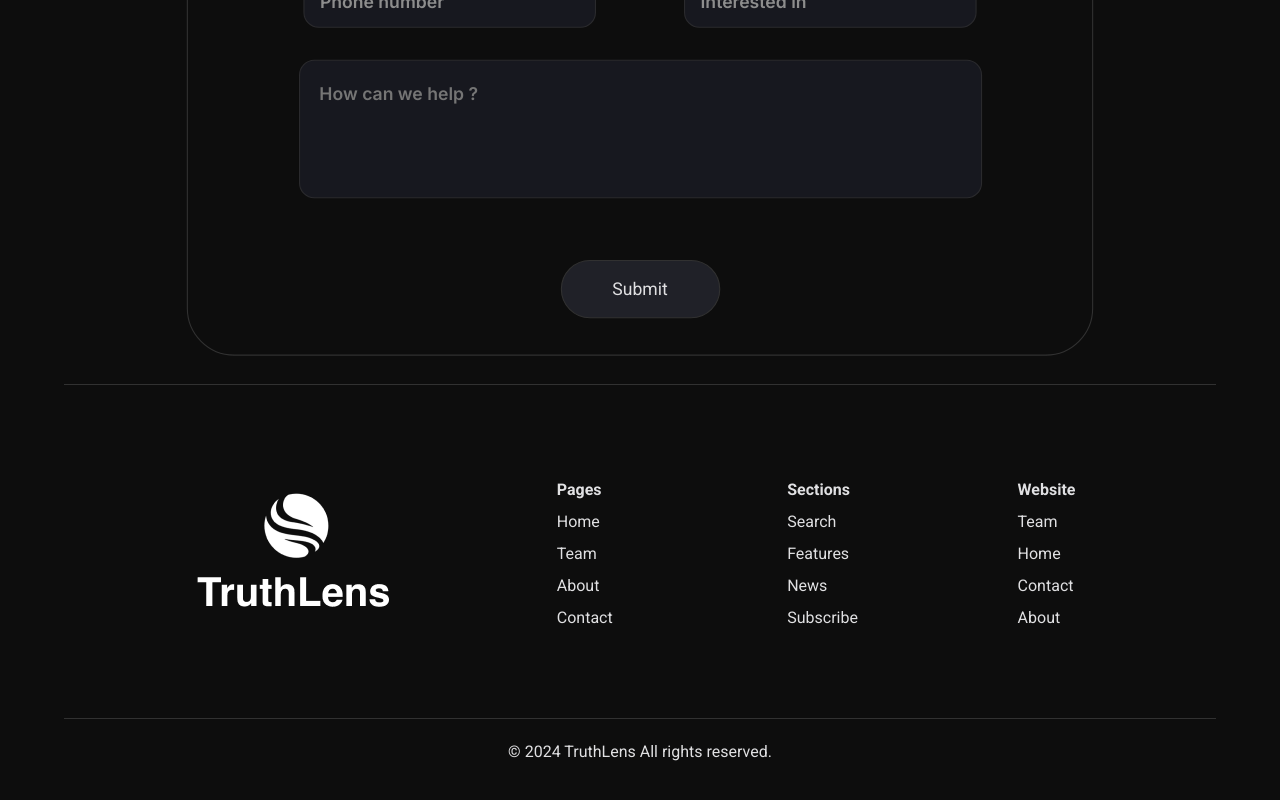
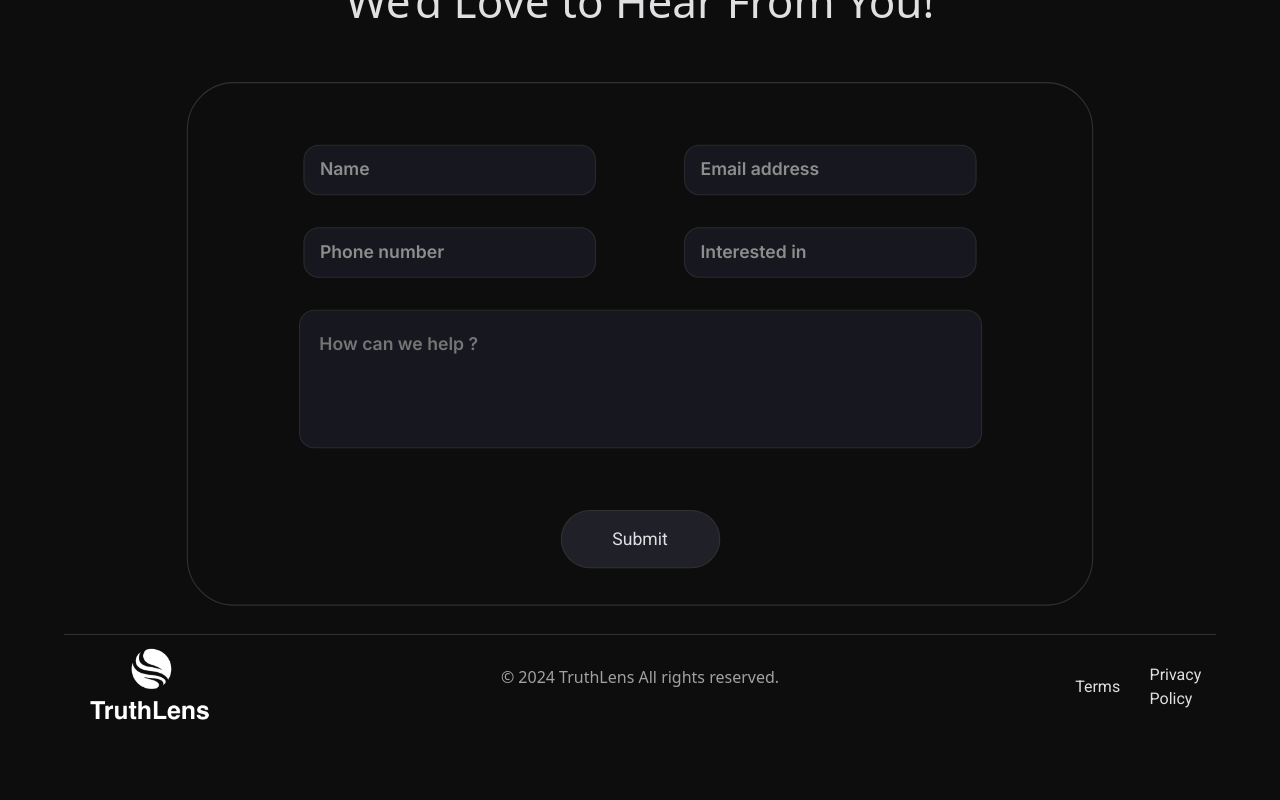
Before and after one commit to prasxor/Hackathon_main_desgn, a React (Vite) app in the folder HackathonDesign/: page /contact in a window 1280 px wide. Shown: the part 308-1108 px from the top of the page. After the commit the page ends 1052 px from the top, so only its background shows below. Built offline with nearby package versions, Linux system fonts and the light colour scheme.

Commit message:
updated upto fixing refresh btn and footer

```diff
--- a/HackathonDesign/src/App.css
+++ b/HackathonDesign/src/App.css
@@ -22,7 +22,7 @@ body {
   width: 100%;
   background-color: #0D0D0D !;
   overflow-x: hidden;
-  position: relative;
+  /* position: relative; */
   /* overflow-y: hidden; */
 }
 
@@ -56,8 +56,8 @@ body {
   width: 100%;
   /* border: 1px solid red; */
   padding: 0 50px;
-  position: relative;
-  top: -250px;
+  /* position: relative;
+  top: -250px; */
 }
 
 
--- a/HackathonDesign/src/Components/Elements/Atoms/Button/KeyHighlightsBtn/KeyHighlightBtn.css
+++ b/HackathonDesign/src/Components/Elements/Atoms/Button/KeyHighlightsBtn/KeyHighlightBtn.css
@@ -26,7 +26,7 @@
 .KeyHighlightBtnMain button img{
   /* border: 1px solid green; */
   /* width: 28px; */
-  height: 28px;
+  height: 24px;
 }
 
 .KeyHighlightBtnMain button a{
@@ -41,3 +41,45 @@
   align-items: center;
   justify-content: center;
 }
+
+.KeyHighlightBtnMain {
+  border: 2px solid #313131;
+  background-color: transparent;
+  border-radius: 48px;
+  width: 155px;
+  height: 60px;
+  display: flex;
+  align-items: center;
+  justify-content: center;
+}
+
+.KeyHighlightBtnMain button {
+  background-color: #131313;
+  border-radius: 48px;
+  text-decoration: none;
+  border: none;
+  color: #929292;
+  display: flex;
+  align-items: center;
+  justify-content: space-evenly;
+  height: 100%;
+  width: 100%;
+  padding: 0 15px;
+}
+
+.KeyHighlightBtnMain button img {
+  height: 23px;
+  transition: transform 1s ease-in-out; /* Smooth transition for rotation */
+}
+
+.KeyHighlightBtnMain button a {
+  text-decoration: none;
+  color: #929292;
+  font-family: "Roboto", sans-serif;
+  font-size: 24px;
+  height: 100%;
+  width: 100%;
+  display: flex;
+  align-items: center;
+  justify-content: center;
+}
--- a/HackathonDesign/src/Components/Elements/Atoms/Button/KeyHighlightsBtn/KeyHighlightBtn.jsx
+++ b/HackathonDesign/src/Components/Elements/Atoms/Button/KeyHighlightsBtn/KeyHighlightBtn.jsx
@@ -1,11 +1,41 @@
-import React from "react";
+// import React from "react";
+// import "./KeyHighlightBtn.css";
+
+// const KeyHighlightBtn = ({ image, text }) => {
+//   return (
+//     <div className="KeyHighlightBtnMain">
+//       <button>
+//         <img src={image} alt="" />
+//         <a href="#">{text}</a>
+//       </button>
+//     </div>
+//   );
+// };
+
+// export default KeyHighlightBtn;
+
+
+import React, { useState } from "react";
 import "./KeyHighlightBtn.css";
 
 const KeyHighlightBtn = ({ image, text }) => {
+  const [rotation, setRotation] = useState(0); // Track the rotation angle
+
+  const handleClick = () => {
+    setRotation((prevRotation) => prevRotation + 720); // Increment by 720 degrees each time
+  };
+
   return (
     <div className="KeyHighlightBtnMain">
-      <button>
-        <img src={image} alt="" />
+      <button onClick={handleClick}>
+        <img
+          src={image}
+          alt=""
+          style={{
+            transform: `rotate(${rotation}deg)`, // Correctly apply rotation
+            transition: "transform 1s ease-in-out",
+          }}
+        />
         <a href="#">{text}</a>
       </button>
     </div>
--- a/HackathonDesign/src/Components/Elements/Atoms/Cards/FakeNewsCards/FakeNewsCards.css
+++ b/HackathonDesign/src/Components/Elements/Atoms/Cards/FakeNewsCards/FakeNewsCards.css
@@ -30,7 +30,7 @@
 
 .FakeNewsCardsContainerTop img {
   border-radius: 22px;
-  object-fit: fill;
+  object-fit: cover;
   width: 100%;
   display: block;
   height: 100%;
--- a/HackathonDesign/src/Components/Elements/Footer/Footer.css
+++ b/HackathonDesign/src/Components/Elements/Footer/Footer.css
@@ -6,9 +6,45 @@
   width: 100%;
   /* border: 1px solid red; */
   border-top: 1px solid #313131;
-  height: 400px;
-  flex-direction: column;
+  height: 100px;
+  flex-direction: row;
   /* margin: 5% 2%; */
+}
+
+.FooterContainerSubLeft{
+  width: 15%;
+  /* border: 1px solid green; */
+  height: 100%;
+  display: flex;
+  align-items: center;
+  justify-content: center;
+}
+
+.FooterContainerSubLeft img{
+  width: 120px;
+}
+
+.FooterContainerSubMiddle{
+  /* border: 1px solid blue;  */
+  height: 100%;
+  width: 70%;
+  display: flex;
+  align-items: center;
+  justify-content: center;
+}
+
+.FooterContainerSubMiddle p{
+  opacity: 70%;
+}
+
+.FooterContainerSubRight{
+  height: 100%;
+  width: 15%;
+  display: flex;
+  align-items: center;
+  justify-content: center;
+  flex-direction: row;
+  /* border: 1px solid green; */
 }
 
 .FooterContainerTop {
@@ -41,7 +77,7 @@
   display: flex;
   align-items: center;
   justify-content: space-evenly;
-  flex-direction: column;
+  flex-direction: row;
   gap: 8px;
   text-align: left;
   width: 100%;
@@ -61,14 +97,14 @@
   color: #ffffff;
 }
 
-.FooterContainerTopFirst ul li:nth-child(1),
+/* .FooterContainerTopFirst ul li:nth-child(1),
 .FooterContainerTopSecond ul li:nth-child(1),
 .FooterContainerTopThird ul li:nth-child(1),
 .FooterContainerTopFourth ul li:nth-child(1) {
   font-weight: bolder;
   color: #e0e0e2;
   font-family: "Roboto", sans-serif;
-}
+} */
 
 .FooterContainerTopFirst ul li:nth-child(1):hover,
 .FooterContainerTopSecond ul li:nth-child(1):hover,
--- a/HackathonDesign/src/Components/Elements/Footer/Footer.jsx
+++ b/HackathonDesign/src/Components/Elements/Footer/Footer.jsx
@@ -4,19 +4,43 @@ import "./Footer.css";
 import LogoImg from "../../../assets/trademarklogo.png";
 
 const Footer = () => {
-  const FooterEle1 = ["Home", "Team", "About", "Contact"];
-  const FooterLink1 = ["/", "/team", "/about", "/contact"]; // Update links to match your routes
-  const FooterEle2 = ["Search", "Features", "News", "Subscribe"];
-  const FooterLink2 = ["#", "#", "#", "#FifthHomeMain"];
-  const FooterEle3 = ["Team", "Home", "Contact", "About"];
-  const FooterLink3 = ["/team", "/", "/contact", "/about"]; // Update links to match your routes
-  const TradeMark = "© 2024 TruthLens All rights reserved.";
+  const FooterEle1 = ["Terms", "Privacy Policy"];
+  const FooterLink1 = ["/", "/"];
+  // const FooterEle2 = ["Search", "Features", "News", "Subscribe"];
+  // const FooterLink2 = ["#", "#", "#", "#FifthHomeMain"];
+  // const FooterEle3 = ["Team", "Home", "Contact", "About"];
+  // const FooterLink3 = ["/team", "/", "/contact", "/about"];
 
-  const liTitle = ["Pages", "Sections", "Website", "Socials"];
+  // const liTitle = ["Pages", "Sections", "Website", "Socials"];
 
   return (
     <div className="FooterContainer">
-      <div className="footerMainContent">
+      <div className="FooterContainerSubLeft">
+        <img src={LogoImg} alt="" />
+      </div>
+      <div className="FooterContainerSubMiddle">
+        <p>© 2024 TruthLens All rights reserved.</p>
+      </div>
+      <div className="FooterContainerSubRight">
+      <div className="FooterContainerTopFirst">
+            <ul>
+              {FooterEle1.map((item, index) => (
+                <li key={index} className="FooterItems">
+                  <Link to={FooterLink1[index]}>{item}</Link>{" "}
+                </li>
+              ))}
+            </ul>
+          </div>
+      </div>
+    </div>
+  );
+};
+
+export default Footer;
+
+
+
+{/* <div className="footerMainContent">
         <div id="tradeMarkLogo">
           <img src={LogoImg} alt="" />
         </div>
@@ -27,7 +51,6 @@ const Footer = () => {
               {FooterEle1.map((item, index) => (
                 <li key={index} className="FooterItems">
                   <Link to={FooterLink1[index]}>{item}</Link>{" "}
-                  {/* Use Link for navigation */}
                 </li>
               ))}
             </ul>
@@ -38,7 +61,6 @@ const Footer = () => {
               {FooterEle2.map((item, index) => (
                 <li key={index} className="FooterItems">
                   <Link to={FooterLink2[index]}>{item}</Link>{" "}
-                  {/* Use Link for navigation */}
                 </li>
               ))}
             </ul>
@@ -49,20 +71,14 @@ const Footer = () => {
               {FooterEle3.map((item, index) => (
                 <li key={index} className="FooterItems">
                   <Link to={FooterLink3[index]}>{item}</Link>{" "}
-                  {/* Use Link for navigation */}
                 </li>
               ))}
             </ul>
           </div>
         </div>
-      </div>
-      <div className="FooterContainerBottom">
+      </div> */}
+      {/* <div className="FooterContainerBottom">
         <div className="FooterContainerBottomFirst">
           <p>{TradeMark}</p>
         </div>
-      </div>
-    </div>
-  );
-};
-
-export default Footer;
+      </div> */}
--- a/HackathonDesign/src/Components/Elements/ThirdHome/ThirdHome.jsx
+++ b/HackathonDesign/src/Components/Elements/ThirdHome/ThirdHome.jsx
@@ -1,4 +1,4 @@
-import React, { useRef } from "react";
+import React, { useRef, useState } from "react";
 import "./ThirdHome.css";
 import { Swiper, SwiperSlide } from "swiper/react";
 import "swiper/css";
@@ -6,7 +6,7 @@ import FakeNewsCards from "../Atoms/Cards/FakeNewsCards/FakeNewsCards";
 import FakeData from "../../Data/TrendingNewsData.json";
 import KeyHighlights from "../Atoms/KeyHighlights/KeyHighlights";
 import KeyHighlightBtn from "../Atoms/Button/KeyHighlightsBtn/KeyHighlightBtn";
-import shuffleImg from "../../../assets/ShuffleBtn.png";
+import RefreshBtn from "../../../assets/RefreshBtn.svg";
 import Img1 from "../../../assets/FakeNewsImg1.jpg";
 import Img2 from "../../../assets/FakeNewsImg2.avif";
 import Img3 from "../../../assets/FakeNewsImg3.jpg";
@@ -30,19 +30,27 @@ const ThirdHome = () => {
     swiperRef.current.swiper.slideNext();
   };
 
+
+
   return (
     <div className="ThirdHomeContainer">
       <div className="ThirdHomeContainerKeyHightlights">
         <KeyHighlights text={"Trending"} />
       </div>
       <div className="ThirdHomeContainerTitle">
-        <KeyHighlightBtn image={shuffleImg} text={"Shuffle"} />
+        <KeyHighlightBtn
+        image={RefreshBtn}
+        text="Refresh"
+      />
         <p>Fake News</p>
         <KeyHighlightBtn text={"View All"} />
       </div>
       <div className="FakeNewsCardsMainContainer">
         {/* Left Arrow */}
-        <div className="FakeNewsCardsMainContainerLeft" onClick={handlePrevClick}>
+        <div
+          className="FakeNewsCardsMainContainerLeft"
+          onClick={handlePrevClick}
+        >
           <img src={leftArrow} alt="Left Arrow" />
         </div>
 
@@ -60,7 +68,9 @@ const ThirdHome = () => {
                 <FakeNewsCards
                   Title={news.TITLE}
                   Image={images[index % images.length]}
-                  Para={"We send you timely email notifications about trending fake news stories relevant to your interests, helping you stay informed and vigilant"}
+                  Para={
+                    "We send you timely email notifications about trending fake news stories relevant to your interests, helping you stay informed and vigilant"
+                  }
                 />
                 {/* <FakeNewsCards Image={images[0]} Title={"Lorem ipsum dolor sit amet"} Para={"We send you timely email notifications about trending fake news stories relevant to your interests, helping you stay informed and vigilant."}/> */}
               </SwiperSlide>
@@ -69,7 +79,10 @@ const ThirdHome = () => {
         </div>
 
         {/* Right Arrow */}
-        <div className="FakeNewsCardsMainContainerRight" onClick={handleNextClick}>
+        <div
+          className="FakeNewsCardsMainContainerRight"
+          onClick={handleNextClick}
+        >
           <img src={rightArrow} alt="Right Arrow" />
         </div>
       </div>
--- a/HackathonDesign/src/Components/Pages/Home/Home.css
+++ b/HackathonDesign/src/Components/Pages/Home/Home.css
@@ -130,6 +130,6 @@ height: auto;
   flex-direction: column;
   background-position: center;
   background-repeat: no-repeat;
-  position: relative;
-  top: -250px;
+  /* position: relative;
+  top: -250px; */
 }
```
Also changed, not shown: HackathonDesign/src/assets/RefreshBtn.svg (added).
